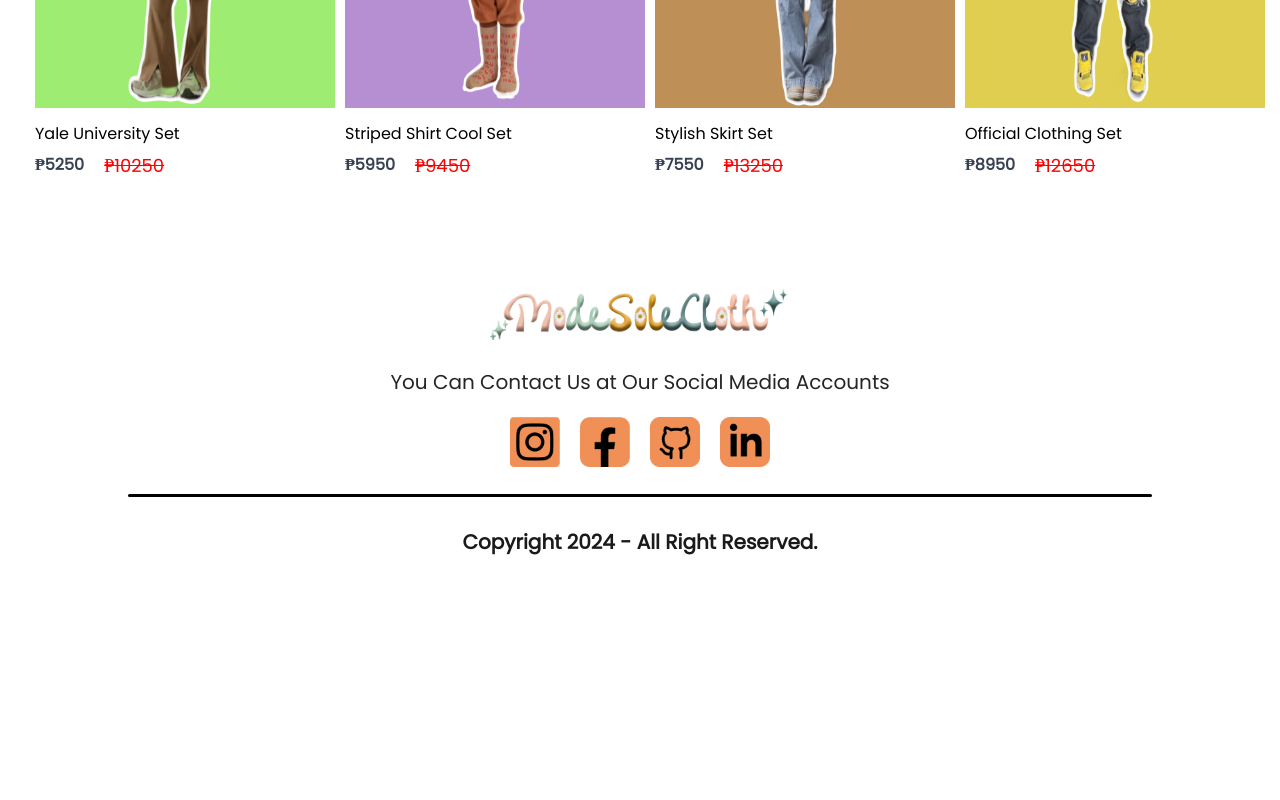
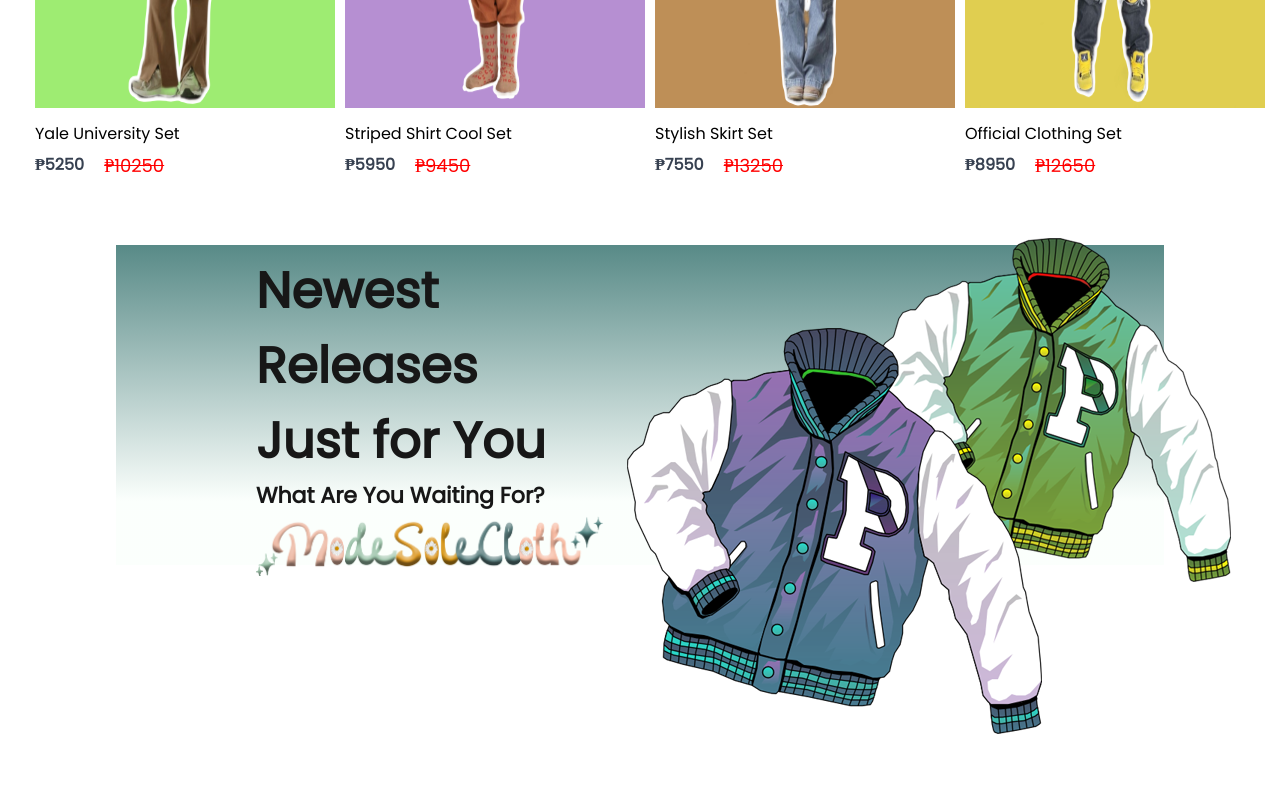
Before and after one commit to Cervera-jpg/ModeSoleCloth, a React (Create React App) app: page / in a window 1280 px wide. Shown: the part 2660-3460 px from the top of the page. Before the commit the page ends 3247 px from the top, so only its background shows below. Built offline with nearby package versions, Linux system fonts and the light colour scheme.

Commit message:
Updated a file.
Added a asset file and creating an ad

```diff
--- a/src/Components/Advertisement/Advertisement_1.css
+++ b/src/Components/Advertisement/Advertisement_1.css
@@ -0,0 +1,4 @@
+.offers-left img {
+  height: auto;
+  width: 350px;
+}
--- a/src/Components/Advertisement/Advertisement_1.js
+++ b/src/Components/Advertisement/Advertisement_1.js
@@ -1,5 +1,7 @@
 import React from "react";
-
+import "./Advertisement_1.css";
+import logo from "../Assets/logo.png";
+import model2 from "../Assets/model_2.png";
 const Advertisement_1 = () => {
   return (
     <div className="offers">
@@ -7,6 +9,10 @@ const Advertisement_1 = () => {
         <h1>Newest Releases</h1>
         <h2>Just for You</h2>
         <p>What Are You Waiting For?</p>
+        <img src={logo} alt="logo"></img>
+      </div>
+      <div className="offers-right">
+        <img src={model2} className="model1" alt="" />
       </div>
     </div>
   );
--- a/src/Pages/Home.js
+++ b/src/Pages/Home.js
@@ -4,6 +4,7 @@ import Trending from "../Components/Trending/Trending";
 import Footer from "../Components/Footer/Footer";
 import Latest from "../Components/LatestRelease/Latest";
 import Advertisement from "../Components/Advertisement/Advertisement";
+import Advertisement_1 from "../Components/Advertisement/Advertisement_1";
 
 const Home = () => {
   return (
@@ -12,6 +13,7 @@ const Home = () => {
       <Trending />
       <Advertisement />
       <Latest />
+      <Advertisement_1 />
       <Footer />
     </div>
   );
```
Also changed, not shown: src/Components/Assets/model_2.png (added).
